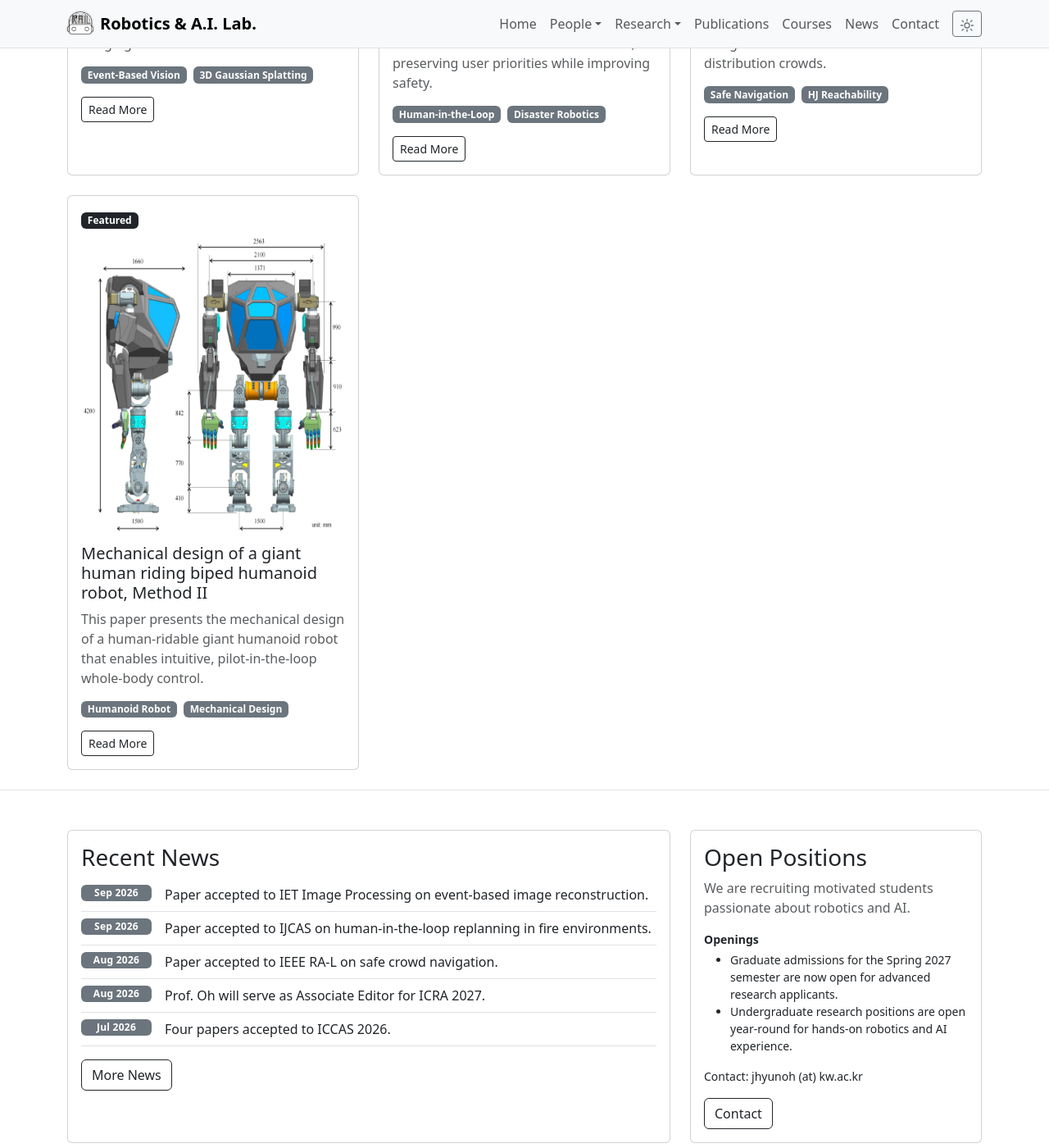
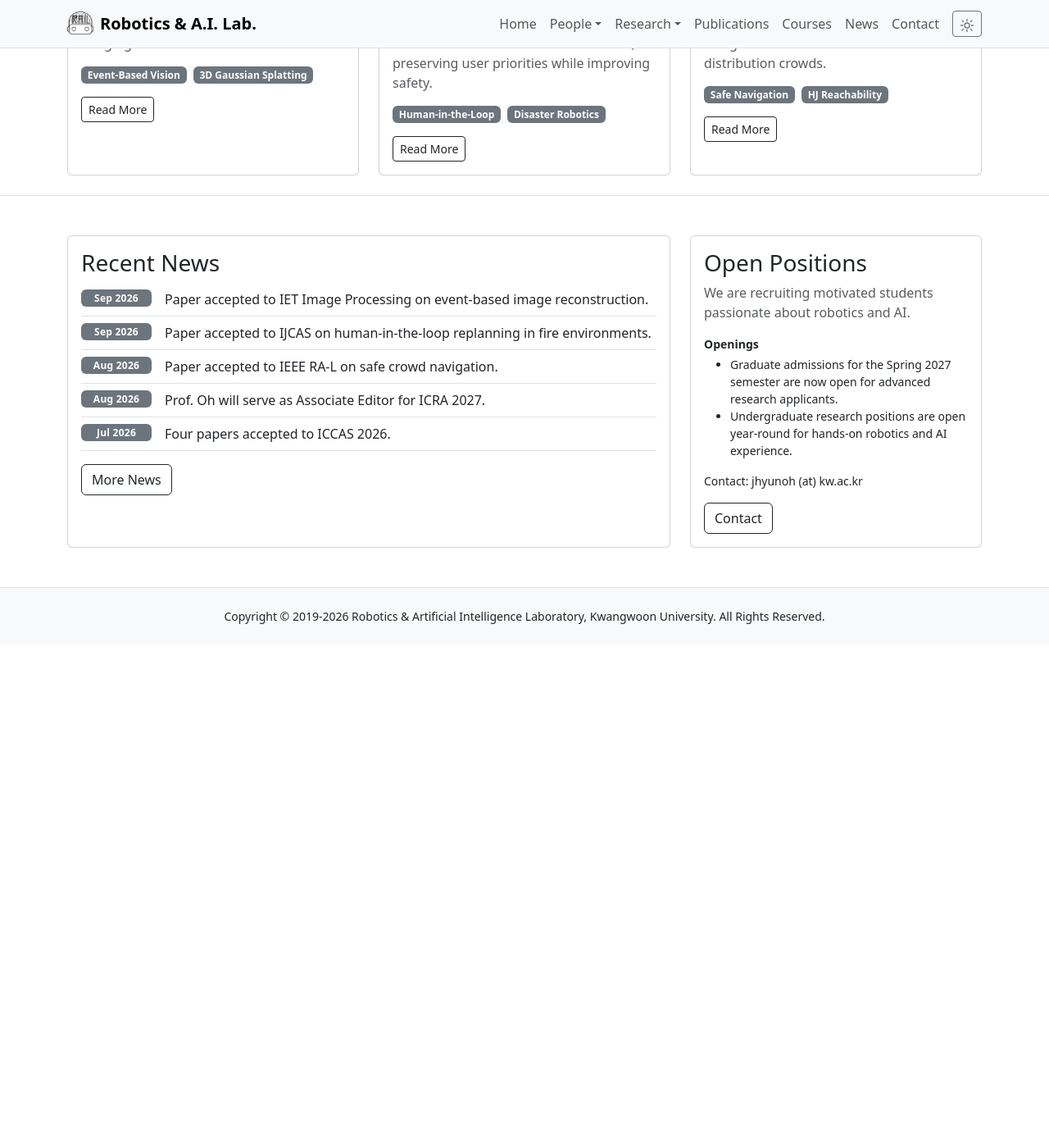
Before and after one commit to robotailab/robotailab.github.io, a Jekyll site: the page built from index.md, in a window 1280 px wide and 1400 px high, scrolled down 1044 px. Shown: the whole window at 82% size. Built offline with Jekyll 4.4.1, drawn with Linux system fonts in a browser that asks for light colours; after the commit the page ends 1830 px from its top, so only the background shows below that.

Commit message:
Keep only the three latest research highlights

```diff
--- a/index.md
+++ b/index.md
@@ -75,21 +75,6 @@ title: Home
           </div>
         </div>
       </div>
-      <div class="col-lg-4">
-        <div class="card h-100">
-          <div class="card-body">
-            <span class="badge text-bg-dark mb-2">Featured</span>
-            <img class="img-fluid rounded mb-3 highlight-img" src="/assets/img/ij27.png" alt="Featured research image">
-            <h2 class="h5">Mechanical design of a giant human riding biped humanoid robot, Method II</h2>
-            <p class="text-muted">This paper presents the mechanical design of a human-ridable giant humanoid robot that enables intuitive, pilot-in-the-loop whole-body control.</p>
-            <div class="d-flex flex-wrap gap-2 mb-3">
-              <span class="badge text-bg-secondary">Humanoid Robot</span>
-              <span class="badge text-bg-secondary">Mechanical Design</span>
-            </div>
-            <a class="btn btn-outline-dark btn-sm" href="/publications/">Read More</a>
-          </div>
-        </div>
-      </div>
     </div>
   </div>
 </section>
```
